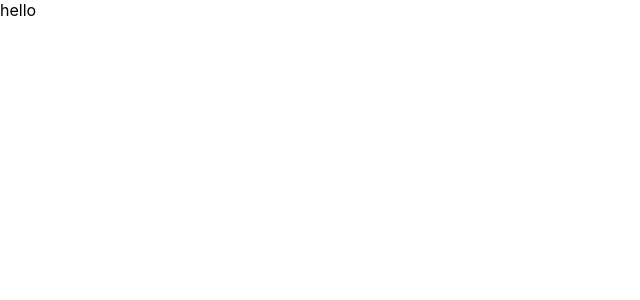
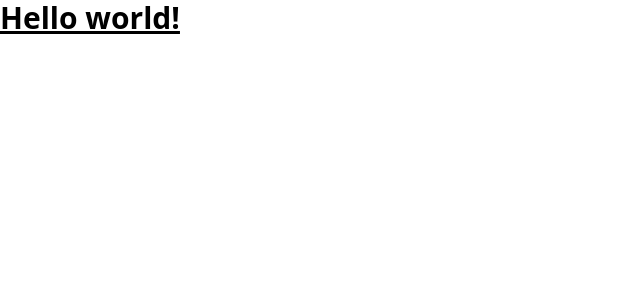
Before and after one commit to abhishekbansal2312/shivalik-dreamers, a React (Create React App) app in the folder frontend/: page / in a window 1280 px wide. Shown: the top 300 px of the page, without its empty margins (0-640 px from the left). Built offline with nearby package versions, Linux system fonts and the light colour scheme.

Commit message:
Added tailwind configuration

```diff
--- a/frontend/package.json
+++ b/frontend/package.json
@@ -34,5 +34,8 @@
       "last 1 firefox version",
       "last 1 safari version"
     ]
+  },
+  "devDependencies": {
+    "tailwindcss": "^3.4.14"
   }
 }
--- a/frontend/src/App.js
+++ b/frontend/src/App.js
@@ -1,7 +1,7 @@
-import "./App.css";
-
-function App() {
-  return <>hello</>;
+export default function App() {
+  return (
+    <h1 className="text-3xl font-bold underline">
+      Hello world!
+    </h1>
+  )
 }
-
-export default App;
--- a/frontend/src/index.css
+++ b/frontend/src/index.css
@@ -1,13 +1,3 @@
-body {
-  margin: 0;
-  font-family: -apple-system, BlinkMacSystemFont, 'Segoe UI', 'Roboto', 'Oxygen',
-    'Ubuntu', 'Cantarell', 'Fira Sans', 'Droid Sans', 'Helvetica Neue',
-    sans-serif;
-  -webkit-font-smoothing: antialiased;
-  -moz-osx-font-smoothing: grayscale;
-}
-
-code {
-  font-family: source-code-pro, Menlo, Monaco, Consolas, 'Courier New',
-    monospace;
-}
+@tailwind base;
+@tailwind components;
+@tailwind utilities;
--- /dev/null
+++ b/frontend/tailwind.config.js
@@ -0,0 +1,10 @@
+/** @type {import('tailwindcss').Config} */
+module.exports = {
+  content: [
+    "./src/**/*.{js,jsx,ts,tsx}",
+  ],
+  theme: {
+    extend: {},
+  },
+  plugins: [],
+}
```
Also changed, not shown: 1 other file (tests, documents, lock files or other folders).
